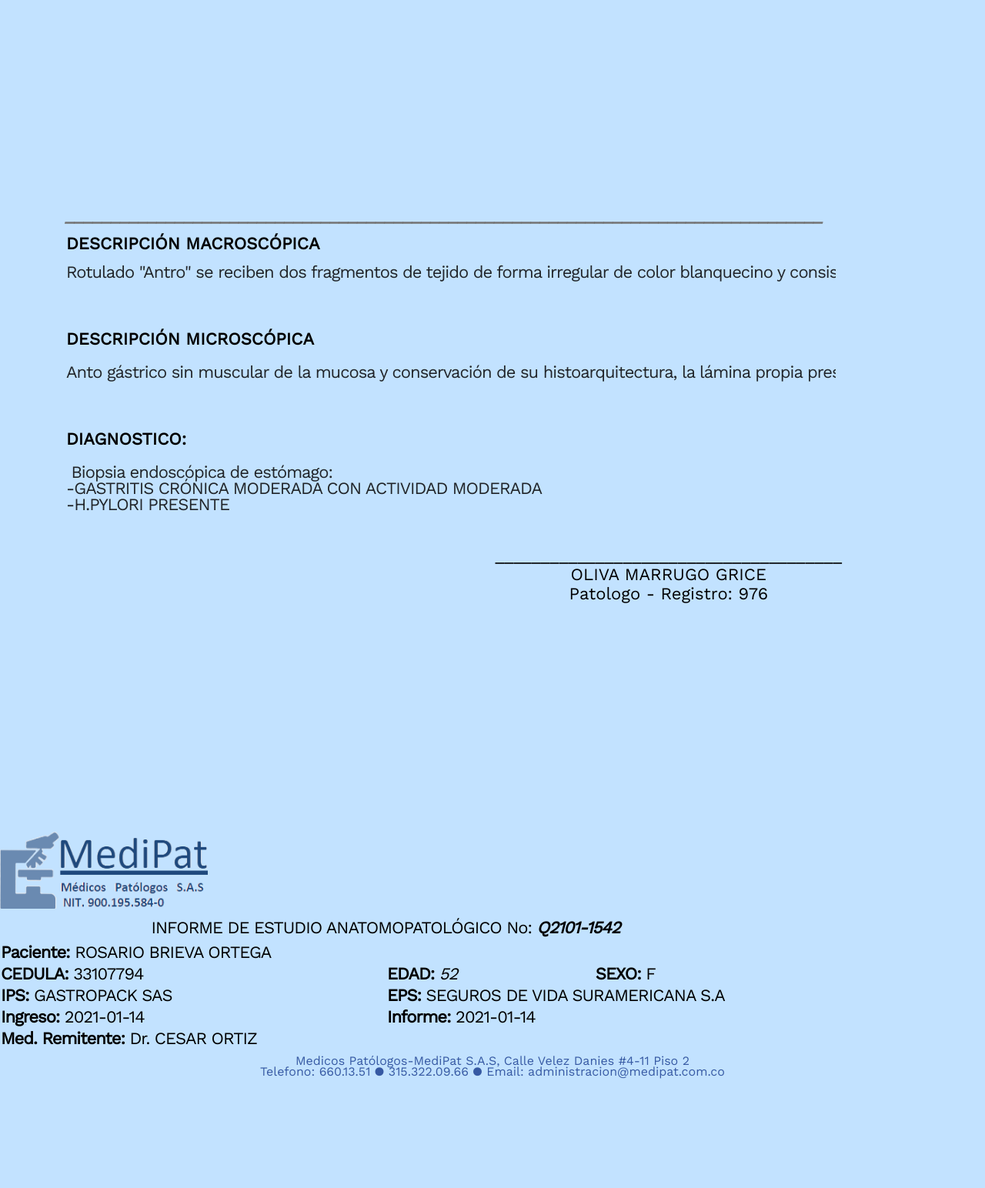
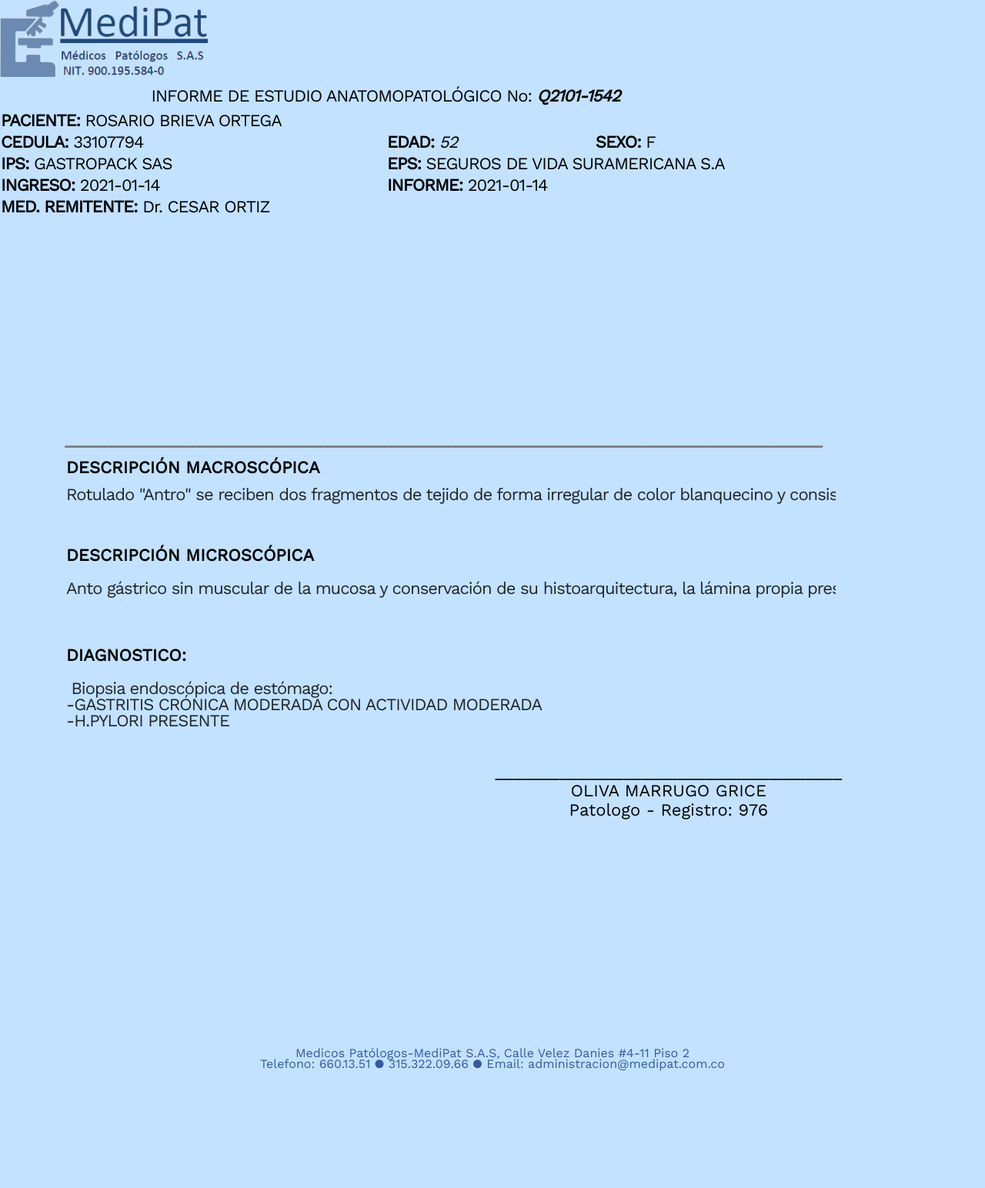
Before and after one commit to kiocone/adminpat, a Node server app: page /informes/imprimir/2 in a window 1280 px wide. Shown: the whole page at 77% size. After the commit the page ends 1392 px from the top, so only its background shows below. Run offline with Node 20, Linux system fonts and the light colour scheme; the visitor is signed in with stand-in values (Sample User, id 1); data comes from the database, SQL or seed files in the repository; some libraries are stand-ins or nearby versions.

Commit message:
ajuste informe

```diff
--- a/src/views/informes/edit.hbs
+++ b/src/views/informes/edit.hbs
@@ -94,7 +94,6 @@
                         <a href="/informes/imprimir/{{informe.id}}" class="btn btn-secondary">
                             <i class="fas fa-print"></i>
                         </a>
-                        <!--<a method="POST" href="/informes/savePrint/{{informe.id}}" class="btn btn-secondary">Imprimir</a>-->
                     </td>
                 </tr>
             </form>
--- a/src/views/informes/imprimir.hbs
+++ b/src/views/informes/imprimir.hbs
@@ -1,3 +1,64 @@
+<div class="header">
+    <img height="100" src="/img/logo.png" alt="Logo">&nbsp;
+    <table border="0">
+        <tr>
+            <td colspan="4">
+                <p style="line-height: 18px; padding-top: 15px; text-align: center; width:1000px;" class="textjusto-1">INFORME DE ESTUDIO
+                    ANATOMOPATOLÓGICO No: <b><i style="size: 24px;">{{informe.informe_cod}}</i></b></p>
+            </td>
+        </tr>
+        <tr style="">
+            <td colspan="4">
+                <p style="line-height: 10px; width:1000px;" class="textjusto-1"><b>PACIENTE:</b>
+                    {{informe.paciente}}</p>
+            </td>
+        </tr>
+        <tr>
+            <td colspan="2">
+                <p style="line-height: 10px; width:500px;" class="mayus textjusto-1"><b>{{paciente.t_docu}}:</b>
+                    {{informe.numdoc}}</p>
+            </td>
+            <td>
+                <p style="line-height: 10px;" class="mayus textjusto-1"><b>EDAD: </b><i id="edad"></i></p>
+            </td>
+            <td>
+                <p style="line-height: 10px;" class="mayus textjusto-1"><b>SEXO:</b>
+                    {{informe.sexo}}</p>
+            </td>
+        </tr>
+        <tr>
+            <td colspan="2">
+                <p style="line-height: 10px; width:500px;" class="textjusto-1"><b>IPS:</b>
+                    {{informe.entidad}}</p>
+            </td>
+            <td colspan="2">
+                {{#if eps}}
+                <p style="line-height: 10px; width:500px;" class="textjusto-1"><b>EPS:</b> {{informe.eps}}
+                </p>
+                {{else}}
+                &nbsp;
+                {{/if}}
+            </td>
+        </tr>
+        <tr>
+            <td>
+                <p style="line-height: 10px; width:500px;" class="textjusto-1"><b>INGRESO:</b>
+                    {{informe.fec_ingreso}}</p>
+            </td>
+            <td colspan="3">
+                <p style="line-height: 10px; width:500px;" class="textjusto-1"><b>INFORME:</b>
+                    {{informe.fec_inf}}</p>
+            </td>
+        </tr>
+        <tr>
+            <td colspan="4">
+                <p style="line-height: 10px; width:1000px;" class="textjusto-1"><b>MED. REMITENTE:</b>
+                    {{informe.medRemitente}}</p>
+            </td>
+        </tr>
+    </table>
+</div>
+
 <div class="container">
     <table border="0" class="content-block">
         <thead>
@@ -13,7 +74,7 @@
             <!--Linea Horizontal-->
             <tr>
                 <td colspan="4" style="color: rgb(117, 117, 117); font-size: 22px; line-height: 0px; padding-left: 0px; padding-bottom: 0px; padding-top: 0px; width:1000px;">
-                    <strong><i>___________________________________________________________________________________</i></strong>
+                    <b><i>___________________________________________________________________________________</i></b>
                 </td>
             </tr>
             <tr>
@@ -21,34 +82,34 @@
             </tr>
             <tr>
                 <td scope="row" colspan="4" style="padding-top: 0px;">
-                    <strong>
+                    <b>
                         <p style="line-height: 21px; width:1000px;">DESCRIPCIÓN MACROSCÓPICA</p>
-                    </strong>
-                    <pre style="line-height: 21px; width:1000px;letter-spacing: -1px;">{{informe.macro}}</pre>
+                    </b>
+                    <pre style="line-height: 0.8; width:1000px;letter-spacing: -1px;">{{informe.macro}}</pre>
                 </td>
             </tr>
             <tr>
                 <td scope="row" colspan="4">
-                    <strong>
+                    <b>
                         <p>DESCRIPCIÓN MICROSCÓPICA</p>
-                    </strong>
+                    </b>
                     <pre style="line-height: 21px; width:1000px;letter-spacing: -1px;">{{informe.micro}}</pre>
                 </td>
             </tr>
             <tr>
                 <td scope="row" colspan="4">
-                    <strong>
+                    <b>
                         <p>DIAGNOSTICO:</p>
-                    </strong>
+                    </b>
                     <pre style="line-height: 21px; width:1000px;letter-spacing: -1px;">{{informe.diagnostico}}</pre>
                 </td>
             </tr>
             {{#if observacion}}
             <tr>
                 <td scope="row" colspan="4">
-                    <strong>
+                    <b>
                         <p>OBSERVACIONES:</p>
-                    </strong>
+                    </b>
                     <pre style="line-height: 21px; width:1000px;">{{informe.observaciones}}</pre>
                 </td>
             </tr>
@@ -56,9 +117,9 @@
             {{#if inmuno}}
             <tr>
                 <td scope="row" colspan="4">
-                    <strong>
+                    <b>
                         <p>INMUNOHISTOQUÍMICA:</p>
-                    </strong>
+                    </b>
                     <pre style="line-height: 21px; width:1000px;letter-spacing: -1px;">{{informe.inmuno}}</pre>
                 </td>
             </tr>
@@ -82,66 +143,7 @@
     </table>
 </div>
 
-<div class="header">
-    <img height="100" src="/img/logo.png" alt="Logo">&nbsp;
-    <table border="0">
-        <tr>
-            <td colspan="4">
-                <p style="line-height: 18px; padding-top: 15px; text-align: center; width:1000px;" class="textjusto-1">INFORME DE ESTUDIO
-                    ANATOMOPATOLÓGICO No: <strong><i style="size: 24px;">{{informe.informe_cod}}</i></strong></p>
-            </td>
-        </tr>
-        <tr style="">
-            <td colspan="4">
-                <p style="line-height: 10px; width:1000px;" class="textjusto-1"><strong>Paciente:</strong>
-                    {{informe.paciente}}</p>
-            </td>
-        </tr>
-        <tr>
-            <td colspan="2">
-                <p style="line-height: 10px; width:500px;" class="mayus textjusto-1"><strong>{{paciente.t_docu}}:</strong>
-                    {{informe.numdoc}}</p>
-            </td>
-            <td>
-                <p style="line-height: 10px;" class="mayus textjusto-1"><strong>Edad: </strong><i id="edad"></i></p>
-            </td>
-            <td>
-                <p style="line-height: 10px;" class="mayus textjusto-1"><strong>Sexo:</strong>
-                    {{informe.sexo}}</p>
-            </td>
-        </tr>
-        <tr>
-            <td colspan="2">
-                <p style="line-height: 10px; width:500px;" class="textjusto-1"><strong>IPS:</strong>
-                    {{informe.entidad}}</p>
-            </td>
-            <td colspan="2">
-                {{#if eps}}
-                <p style="line-height: 10px; width:500px;" class="textjusto-1"><strong>EPS:</strong> {{informe.eps}}
-                </p>
-                {{else}}
-                &nbsp;
-                {{/if}}
-            </td>
-        </tr>
-        <tr>
-            <td>
-                <p style="line-height: 10px; width:500px;" class="textjusto-1"><strong>Ingreso:</strong>
-                    {{informe.fec_ingreso}}</p>
-            </td>
-            <td colspan="3">
-                <p style="line-height: 10px; width:500px;" class="textjusto-1"><strong>Informe:</strong>
-                    {{informe.fec_inf}}</p>
-            </td>
-        </tr>
-        <tr>
-            <td colspan="4">
-                <p style="line-height: 10px; width:1000px;" class="textjusto-1"><strong>Med. Remitente:</strong>
-                    {{informe.medRemitente}}</p>
-            </td>
-        </tr>
-    </table>
-</div>
+
 <div class="footer">
     <p class="pie">
         Medicos Patólogos-MediPat S.A.S, Calle Velez Danies #4-11 Piso 2<br>
@@ -220,10 +222,11 @@
     }
 
     pre {
+        width: 960px;
         font-family: "worksans";
         font-size: 22px;
-        word-break: break-word;
-        width: 960px;
+        text-align: justify;
+        text-justify: inter-word;
     }
 
     .firma {
```
